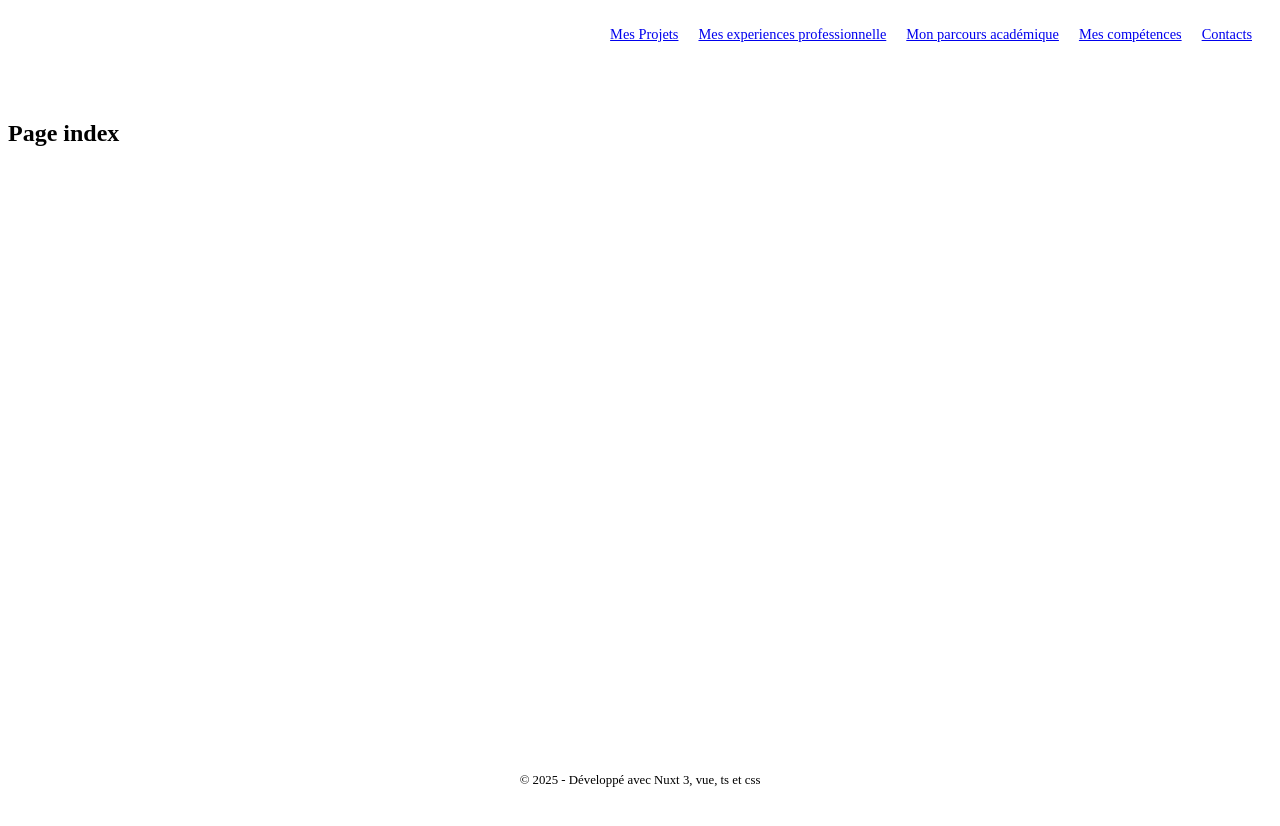
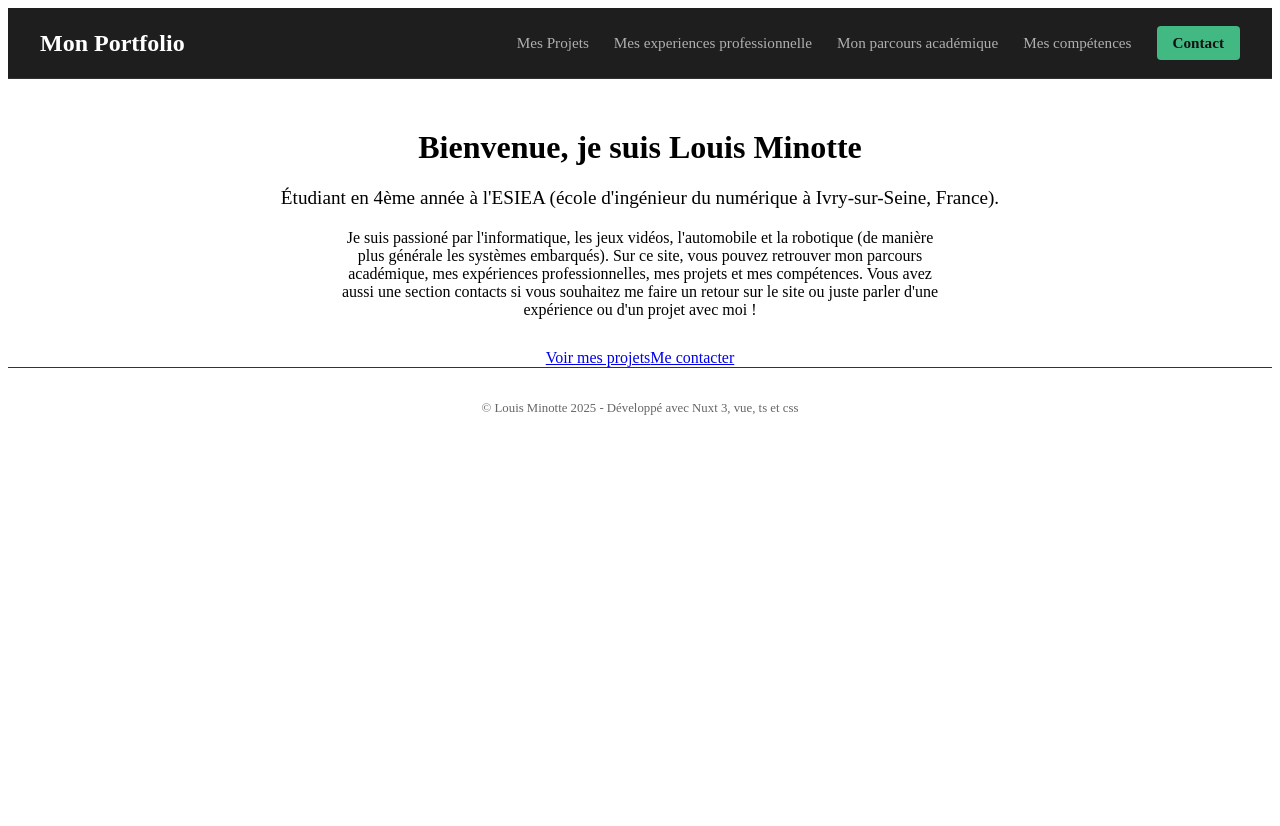
Before and after one commit to Eternity534/Eternity534.github.io, a Nuxt app: page / in a window 1280 px wide. Shown: the top 826 px of the page. After the commit the page ends 800 px from the top, so only its background shows below. Built offline with nearby package versions, Linux system fonts and the light colour scheme.

Commit message:
feat(global): ajout des pages + fix header

```diff
--- a/layouts/default.vue
+++ b/layouts/default.vue
@@ -1,14 +1,14 @@
 <template>
     <div>
         <header class="navbar">
-            <nav class="container nav-content">
-                <NuxtLink to="/" class="logo">Acceuil</NuxtLink>
+            <nav class="nav-content container">
+                <NuxtLink to="/" class="brand">Mon Portfolio</NuxtLink>
                 <div class="links">
                     <NuxtLink to="/projets">Mes Projets</NuxtLink>
-                    <NuxtLink to="/experience">Mes experiences professionnelle</NuxtLink>
+                    <NuxtLink to="/experiences">Mes experiences professionnelle</NuxtLink>
                     <NuxtLink to="/parcours">Mon parcours académique</NuxtLink>
                     <NuxtLink to="/competences">Mes compétences</NuxtLink>
-                    <NuxtLink to="/contacts">Contacts</NuxtLink>
+                    <NuxtLink to="/contacts" class="btn-contact">Contact</NuxtLink>
                 </div>
             </nav>
         </header>
@@ -18,23 +18,93 @@
         </main>
 
         <footer class="footer">
-            <p>&copy; 2025 - Développé avec Nuxt 3, vue, ts et css</p>
+            <p>&copy; Louis Minotte 2025 - Développé avec Nuxt 3, vue, ts et css</p>
         </footer>
     </div>
 </template>
 
 <style scoped>
+.app-container {
+  display: flex;
+  flex-direction: column;
+  min-height: 100vh;
+}
 .navbar {
-    background-color: var(--card-bg);
-    border-bottom: 1px solid var(--border);
-    position: sticky; top: 0; z-index: 10;
+  background-color: #1e1e1e;
+  border-bottom: 1px solid #333;
+  position: sticky;
+  top: 0;
+  z-index: 100;
+  padding: 0 20px;
 }
 .nav-content {
-    display: flex; justify-content: space-between; align-items: center;
-    padding: 15px 20px;
+  display: flex;
+  justify-content: space-between;
+  align-items: center;
+  height: 70px;
 }
-.logo { font-weight: bold; font-size: 1.2rem; color: #fff; }
-.links a { margin-left: 20px; font-size: 0.9rem; }
-.page-content { min-height: 80vh; padding-top: 40px; }
-.footer { text-align: center; padding: 20px; color: var(--text-muted); font-size: 0.8rem; }
+.brand {
+  font-size: 1.5rem;
+  font-weight: bold;
+  color: #fff;
+  text-decoration: none;
+}
+.links {
+  display: flex;
+  gap: 25px;
+  align-items: center;
+}
+.links a {
+  color: #b0b0b0;
+  text-decoration: none;
+  font-size: 0.95rem;
+  transition: color 0.3s ease;
+  font-weight: 500;
+}
+.links a:hover {
+  color: #42b883;
+}
+.router-link-active {
+  color: #fff !important;
+}
+.btn-contact {
+  background-color: #42b883;
+  color: #121212 !important;
+  padding: 8px 16px;
+  border-radius: 4px;
+  font-weight: bold !important;
+}
+.btn-contact:hover {
+  background-color: #3aa876;
+}
+.container {
+  max-width: 1200px;
+  margin: 0 auto;
+  width: 100%;
+}
+.page-container {
+  flex: 1;
+  padding-top: 40px;
+  padding-bottom: 40px;
+}
+.footer {
+  text-align: center;
+  padding: 20px;
+  border-top: 1px solid #333;
+  color: #666;
+  font-size: 0.8rem;
+}
+@media (max-width: 768px) {
+  .nav-content {
+    flex-direction: column;
+    height: auto;
+    padding: 15px 0;
+    gap: 15px;
+  }
+  .links {
+    flex-wrap: wrap;
+    justify-content: center;
+    gap: 15px;
+  }
+}
 </style>
--- a/pages/competences.vue
+++ b/pages/competences.vue
@@ -0,0 +1,35 @@
+<template>
+  <div>
+    <h1>Mes Compétences</h1>
+
+    <div class="grid">
+      <section class="card">
+        <h3>💻 Techniques (Hard Skills)</h3>
+        <ul>
+          <li v-for="skill in techSkills" :key="skill">{{ skill }}</li>
+        </ul>
+      </section>
+
+      <section class="card">
+        <h3>🤝 Humaines (Soft Skills)</h3>
+        <ul>
+          <li v-for="skill in softSkills" :key="skill">{{ skill }}</li>
+        </ul>
+      </section>
+    </div>
+  </div>
+</template>
+
+<script setup lang="ts">
+const techSkills = ['C/C#', 'Python', 'Bash', 'Java', 'VHDL', 'HTML/CSS/JS', 'Deno', 'Vue.js | Nuxt', 'Git/Github/Gitlab', 'Arduino IDE', 'STM32 Cube IDE', 'Raspberry Pi 3bis', 'Wireshark'];
+const softSkills = ['Travail en équipe', 'Curiosité', 'Résolution de problèmes', 'Autonomie', 'Gestion du temps', 'Adaptabilité', 'Anglais'];
+</script>
+
+<style scoped>
+.grid { display: grid; grid-template-columns: 1fr 1fr; gap: 20px; margin-top: 20px; }
+.card { background: var(--card-bg); padding: 20px; border-radius: 8px; border: 1px solid var(--border); }
+ul { padding-left: 20px; }
+li { margin-bottom: 8px; color: var(--text-muted); }
+h3 { margin-top: 0; color: var(--accent); }
+@media (max-width: 600px) { .grid { grid-template-columns: 1fr; } }
+</style>
--- a/pages/contacts.vue
+++ b/pages/contacts.vue
@@ -0,0 +1,57 @@
+<template>
+  <div class="contact-page">
+    <h1>Me Contacter</h1>
+    <p>N'hésitez pas à m'envoyer un message pour discuter de projets.</p>
+
+    <div class="contact-links">
+      <a href="mailto:minotte@et.esiea.fr" class="contact-card">
+        <div class="icon">✉️</div>
+        <div>
+          <h3>Email</h3>
+          <p>minotte@et.esiea.fr</p>
+        </div>
+      </a>
+
+      <a href="https://linkedin.com/in/louis-minotte-a13a9634a/" target="_blank" class="contact-card">
+        <div class="icon">💼</div>
+        <div>
+          <h3>LinkedIn</h3>
+          <p>Voir mon profil</p>
+        </div>
+      </a>
+
+      <a href="https://github.com/Eternity534" target="_blank" class="contact-card">
+        <div class="icon">👾</div>
+        <div>
+          <h3>GitHub</h3>
+          <p>@Eternity534</p>
+        </div>
+      </a>
+
+      <a href="https://gitlab.esiea.fr/minotte" target="_blank" class="contact-card">
+        <div class="icon">👾</div>
+        <div>
+          <h3>Gitlab</h3>
+          <p>@minotte</p>
+        </div>
+      </a>
+    </div>
+  </div>
+</template>
+
+<style scoped>
+.contact-page { text-align: center; }
+.contact-links {
+  display: flex; flex-direction: column; align-items: center; gap: 20px; margin-top: 40px;
+}
+.contact-card {
+  display: flex; align-items: center; gap: 20px;
+  background: var(--card-bg); border: 1px solid var(--border);
+  padding: 15px 30px; border-radius: 10px; width: 100%; max-width: 400px;
+  text-align: left;
+}
+.contact-card:hover { border-color: var(--accent); transform: translateY(-3px); }
+.icon { font-size: 2rem; }
+h3 { margin: 0; font-size: 1rem; color: #fff; }
+p { margin: 0; color: var(--text-muted); font-size: 0.9rem; }
+</style>
--- a/pages/experiences.vue
+++ b/pages/experiences.vue
@@ -0,0 +1,47 @@
+<template>
+  <div>
+    <h1>Expériences Professionnelles</h1>
+
+    <div class="timeline">
+      <div v-for="(item, index) in experiences" :key="index" class="timeline-item">
+        <div class="date">{{ item.date }}</div>
+        <div class="content">
+          <h3>{{ item.role }}</h3>
+          <h4>{{ item.company }}</h4>
+          <p>{{ item.description }}</p>
+        </div>
+      </div>
+    </div>
+  </div>
+</template>
+
+<script setup lang="ts">
+const experiences = [
+  {
+    date: '2023 - Présent',
+    role: 'Développeur Front-End',
+    company: 'Tech Solutions',
+    description: 'Développement d’interfaces Vue.js, migration vers Nuxt 3.'
+  },
+  {
+    date: '2022 - 2023',
+    role: 'Stage Développeur Web',
+    company: 'Web Agency',
+    description: 'Création de sites vitrines et intégration de maquettes.'
+  }
+]
+</script>
+
+<style scoped>
+.timeline { border-left: 2px solid var(--accent); margin-left: 20px; padding-left: 20px; }
+.timeline-item { position: relative; margin-bottom: 40px; }
+/* Le petit point sur la frise */
+.timeline-item::before {
+  content: ''; position: absolute; left: -29px; top: 5px;
+  width: 16px; height: 16px; background: var(--bg-color);
+  border: 2px solid var(--accent); border-radius: 50%;
+}
+.date { font-weight: bold; color: var(--accent); margin-bottom: 5px; }
+.content h3 { margin: 0; font-size: 1.2rem; }
+.content h4 { margin: 5px 0; color: var(--text-muted); font-size: 0.9rem; font-weight: normal; }
+</style>
--- a/pages/index.vue
+++ b/pages/index.vue
@@ -1,14 +1,22 @@
 <template>
-    <section>
-        <h1>Page index</h1>
-    </section>
+    <div class="hero">
+        <h1>Bienvenue, je suis Louis Minotte</h1>
+        <p class="subtitle">Étudiant en 4ème année à l'ESIEA (école d'ingénieur du numérique à Ivry-sur-Seine, France).</p>
+        <p class="intro">
+            Je suis passioné par l'informatique, les jeux vidéos, l'automobile et la robotique (de manière plus générale les systèmes embarqués).
+            Sur ce site, vous pouvez retrouver mon parcours académique, mes expériences professionnelles, mes projets et mes compétences.
+            Vous avez aussi une section contacts si vous souhaitez me faire un retour sur le site ou juste parler d'une expérience ou d'un projet avec moi !
+        </p>
+
+        <div class="actions">
+            <NuxtLink to="/projets" class="btn">Voir mes projets</NuxtLink>
+            <NuxtLink to="/contacts" class="btn">Me contacter</NuxtLink>
+        </div>
+    </div>
 </template>
 
-<script setup lang="ts">
-    useHead({
-        title: 'Portfolio de Louis Minotte - Étudiant ingénieur informatique',
-        meta: [
-            { name: 'description', content: 'Découvrez mes projets.' }
-        ]
-    })
-</script>
+<style scoped>
+.hero { text-align: center; margin-top: 50px; }
+.subtitle { font-size: 1.2rem; color: var(--accent); margin-bottom: 20px; }
+.intro { max-width: 600px; margin: 0 auto 30px auto; color: var(--text-muted); }
+</style>
--- a/pages/parcours.vue
+++ b/pages/parcours.vue
@@ -0,0 +1,47 @@
+<template>
+  <div>
+    <h1>Parcours Académique</h1>
+
+    <div class="timeline">
+      <div v-for="(item, index) in experiences" :key="index" class="timeline-item">
+        <div class="date">{{ item.date }}</div>
+        <div class="content">
+          <h3>{{ item.role }}</h3>
+          <h4>{{ item.company }}</h4>
+          <p>{{ item.description }}</p>
+        </div>
+      </div>
+    </div>
+  </div>
+</template>
+
+<script setup lang="ts">
+const experiences = [
+  {
+    date: '2023 - Présent',
+    role: 'Développeur Front-End',
+    company: 'Tech Solutions',
+    description: 'Développement d’interfaces Vue.js, migration vers Nuxt 3.'
+  },
+  {
+    date: '2022 - 2023',
+    role: 'Stage Développeur Web',
+    company: 'Web Agency',
+    description: 'Création de sites vitrines et intégration de maquettes.'
+  }
+]
+</script>
+
+<style scoped>
+.timeline { border-left: 2px solid var(--accent); margin-left: 20px; padding-left: 20px; }
+.timeline-item { position: relative; margin-bottom: 40px; }
+/* Le petit point sur la frise */
+.timeline-item::before {
+  content: ''; position: absolute; left: -29px; top: 5px;
+  width: 16px; height: 16px; background: var(--bg-color);
+  border: 2px solid var(--accent); border-radius: 50%;
+}
+.date { font-weight: bold; color: var(--accent); margin-bottom: 5px; }
+.content h3 { margin: 0; font-size: 1.2rem; }
+.content h4 { margin: 5px 0; color: var(--text-muted); font-size: 0.9rem; font-weight: normal; }
+</style>
--- a/pages/projets.vue
+++ b/pages/projets.vue
@@ -0,0 +1,80 @@
+<template>
+  <div>
+    <h1>Mes Projets</h1>
+    <div class="projects-list">
+
+      <div
+        v-for="projet in projets"
+        :key="projet.id"
+        class="project-card"
+        :class="{ 'is-open': openId === projet.id }"
+      >
+        <div class="project-header" @click="toggle(projet.id)">
+          <h3>{{ projet.title }}</h3>
+          <span class="arrow">{{ openId === projet.id ? '−' : '+' }}</span>
+        </div>
+
+        <div class="project-body" v-if="openId === projet.id">
+          <p>{{ projet.description }}</p>
+          <div class="tags">
+            <span v-for="tag in projet.tags" :key="tag" class="tag">{{ tag }}</span>
+          </div>
+          <a :href="projet.link" target="_blank" class="link-btn">Voir le dépôt →</a>
+        </div>
+      </div>
+
+    </div>
+  </div>
+</template>
+
+<script setup lang="ts">
+import { ref } from 'vue'
+
+const openId = ref<number | null>(null)
+
+const toggle = (id: number) => {
+  openId.value = openId.value === id ? null : id
+}
+
+const projets = [
+  {
+    id: 1,
+    title: 'Portfolio Nuxt',
+    description: 'Ce site web ! Créé avec Nuxt 3, TypeScript et déployé sur GitHub Pages.',
+    tags: ['Nuxt 3', 'Vue.js', 'GitHub Actions'],
+    link: 'https://github.com/...'
+  },
+  {
+    id: 2,
+    title: 'To-Do App',
+    description: 'Une application de gestion de tâches avec stockage local.',
+    tags: ['JavaScript', 'CSS', 'LocalStorage'],
+    link: '#'
+  }
+]
+</script>
+
+<style scoped>
+.project-card {
+  background: var(--card-bg); border: 1px solid var(--border);
+  margin-bottom: 15px; border-radius: 8px; overflow: hidden;
+  transition: all 0.3s;
+}
+.project-header {
+  padding: 15px 20px; cursor: pointer; display: flex; justify-content: space-between; align-items: center;
+}
+.project-header:hover { background-color: #2a2a2a; }
+.project-header h3 { margin: 0; font-size: 1.1rem; }
+.arrow { font-size: 1.5rem; color: var(--accent); }
+
+.project-body {
+  padding: 20px; border-top: 1px solid var(--border);
+  background-color: #252525;
+}
+.tags { margin: 15px 0; }
+.tag {
+  background: var(--bg-color); color: var(--accent);
+  padding: 4px 10px; border-radius: 15px; font-size: 0.8rem; margin-right: 8px; border: 1px solid var(--accent);
+}
+.link-btn { font-size: 0.9rem; font-weight: bold; }
+</style>
```
